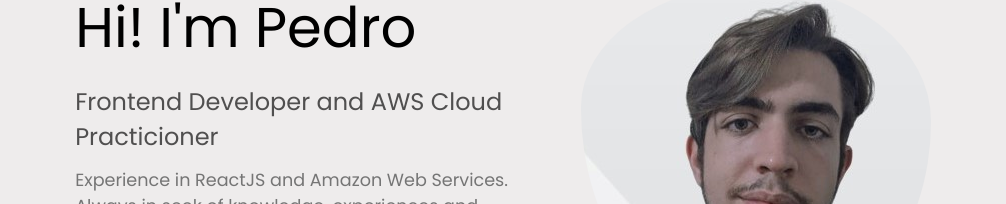
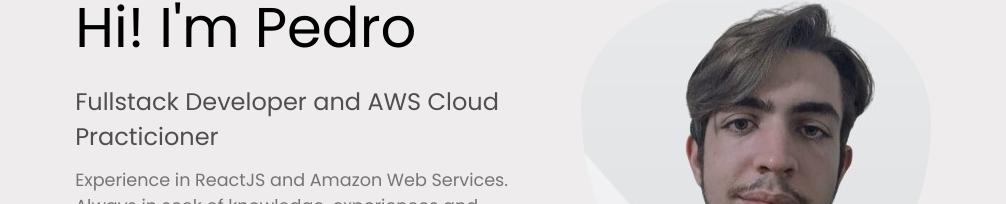
Before and after one commit to PedroMilani04/pedro-portfolio, a React (Create React App) app: page / in a window 1280 px wide. Shown: the part 255-459 px from the top of the page, without its empty margins (137-1143 px from the left). Built offline with nearby package versions, Linux system fonts and the light colour scheme.

Commit message:
correction

```diff
--- a/src/components/Info.js
+++ b/src/components/Info.js
@@ -11,7 +11,7 @@ function Info() {
             <div className="info" id="homepage">
                 <div className="info1">
                     <div className="name">Hi! I'm Pedro</div>
-                    <div className="title">Frontend Developer and AWS Cloud Practicioner</div>
+                    <div className="title">Fullstack Developer and AWS Cloud Practicioner</div>
                     <div className="about">Experience in ReactJS and Amazon Web Services. Always in seek of knowledge, experiences and opportunities to aggregate!</div>
                     <div className="contactsbutoes">
                     <a href="https://www.linkedin.com/in/pedromilanidev/"><button className="linkbtn"><span> <svg width="24px" height="24px" viewBox="0 0 24 24" xmlns="http://www.w3.org/2000/svg">
```
Also changed, not shown: src/components/App.js (+3 -4 lines), src/components/Navbar.js (added).
